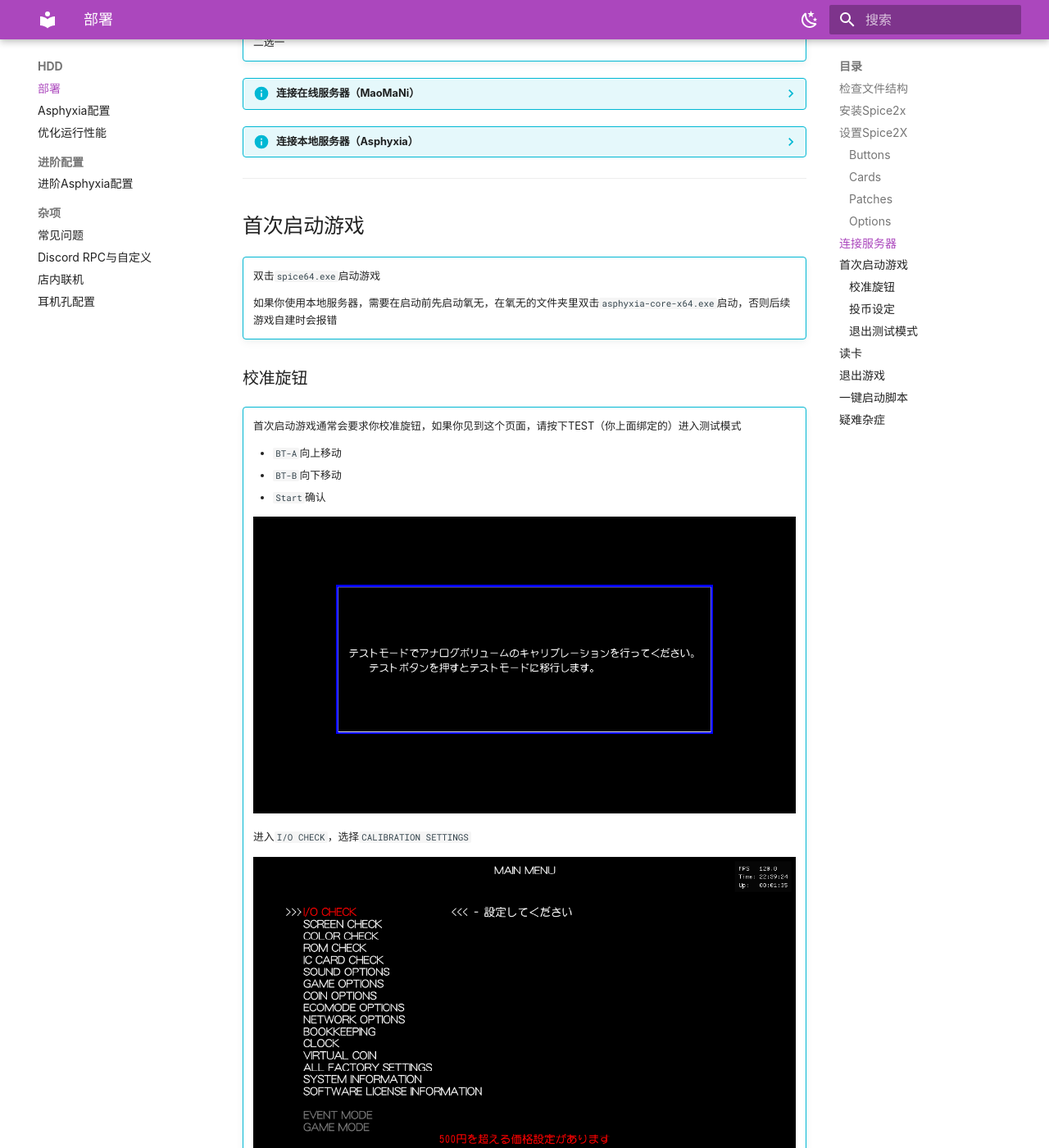
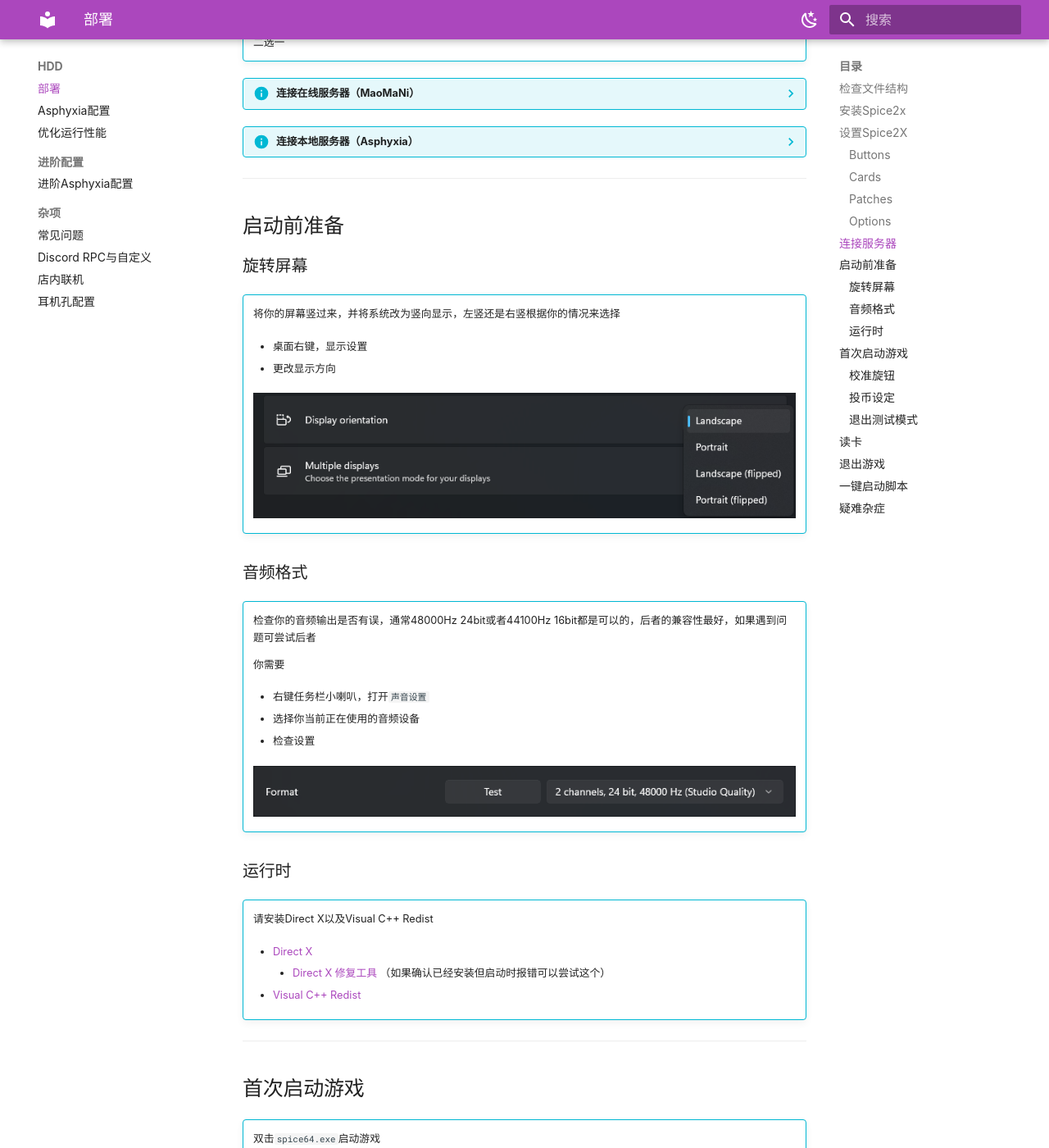
Before and after one commit to arkitowho/kfc-manual, an MkDocs documentation site: the page built from docs/hdd/setup.md, in a window 1280 px wide and 1400 px high, scrolled down 5766 px. Shown: the whole window at 82% size. Built offline with MkDocs 1.6.1 and Material for MkDocs 9.7.7, drawn with Linux system fonts in a browser that asks for light colours.

Commit message:
added 'prelaunch'

```diff
--- a/docs/hdd/setup.md
+++ b/docs/hdd/setup.md
@@ -196,6 +196,49 @@
 
 ----
 
+## 启动前准备
+
+### 旋转屏幕
+
+!!! info ""
+
+    将你的屏幕竖过来，并将系统改为竖向显示，左竖还是右竖根据你的情况来选择
+
+    - 桌面右键，显示设置
+
+    - 更改显示方向
+
+    ![img](../img/install/display-orientation.png)
+
+### 音频格式
+
+!!! info ""
+
+    检查你的音频输出是否有误，通常48000Hz 24bit或者44100Hz 16bit都是可以的，后者的兼容性最好，如果遇到问题可尝试后者
+
+    你需要
+
+    - 右键任务栏小喇叭，打开`声音设置`
+
+    - 选择你当前正在使用的音频设备
+
+    - 检查设置
+
+    ![img](../img/install/audio-format.png)
+
+### 运行时
+
+!!! info ""
+
+    请安装Direct X以及Visual C++ Redist
+
+    - [Direct X](../public/DirectX.zip)
+        - [Direct X 修复工具](../public/DirectX_Repair.7z) （如果确认已经安装但启动时报错可以尝试这个）
+
+    - [Visual C++ Redist](../public/VisualCppRedist_AIO_x86_x64.exe)
+
+----
+
 ## 首次启动游戏
 
 !!! info ""
```
Also changed, not shown: docs/img/install/audio-format.png (added), docs/img/install/display-orientation.png (added), 3 other files.
